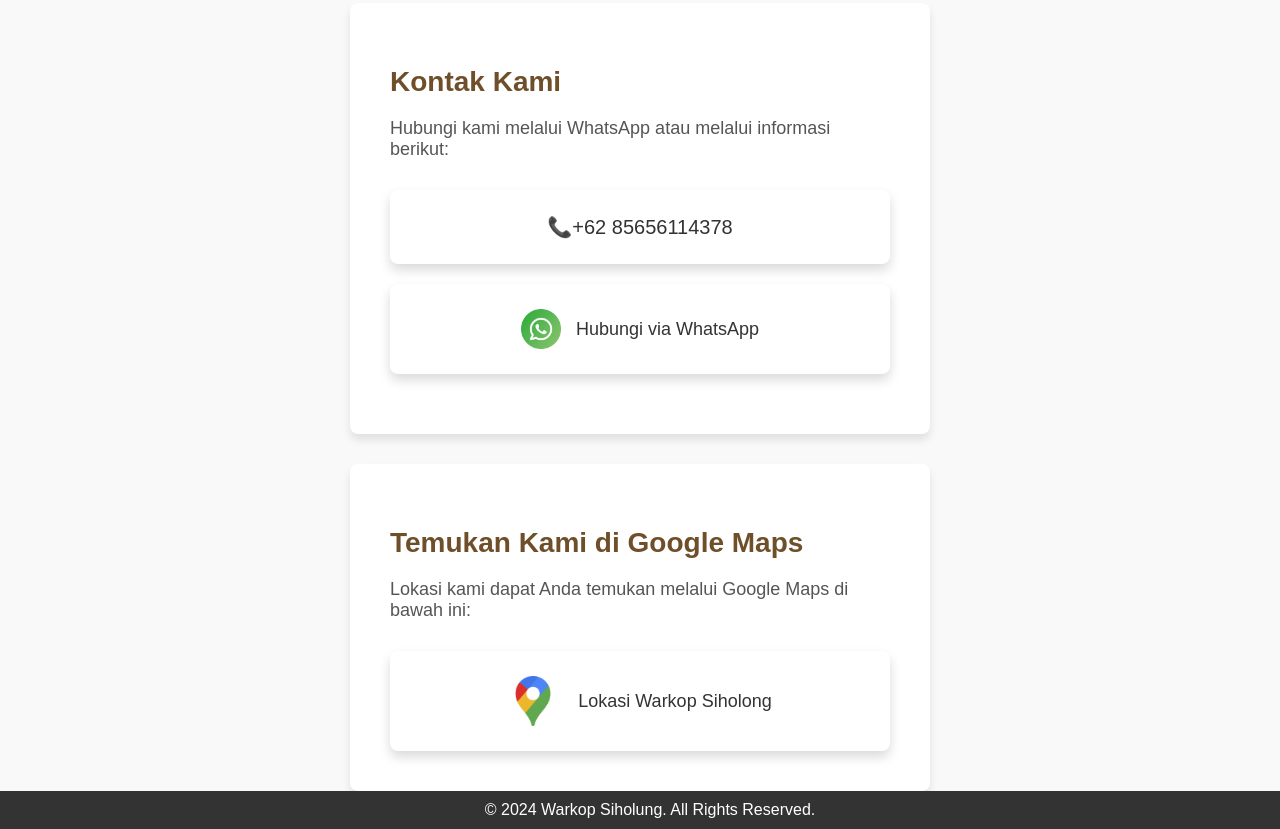
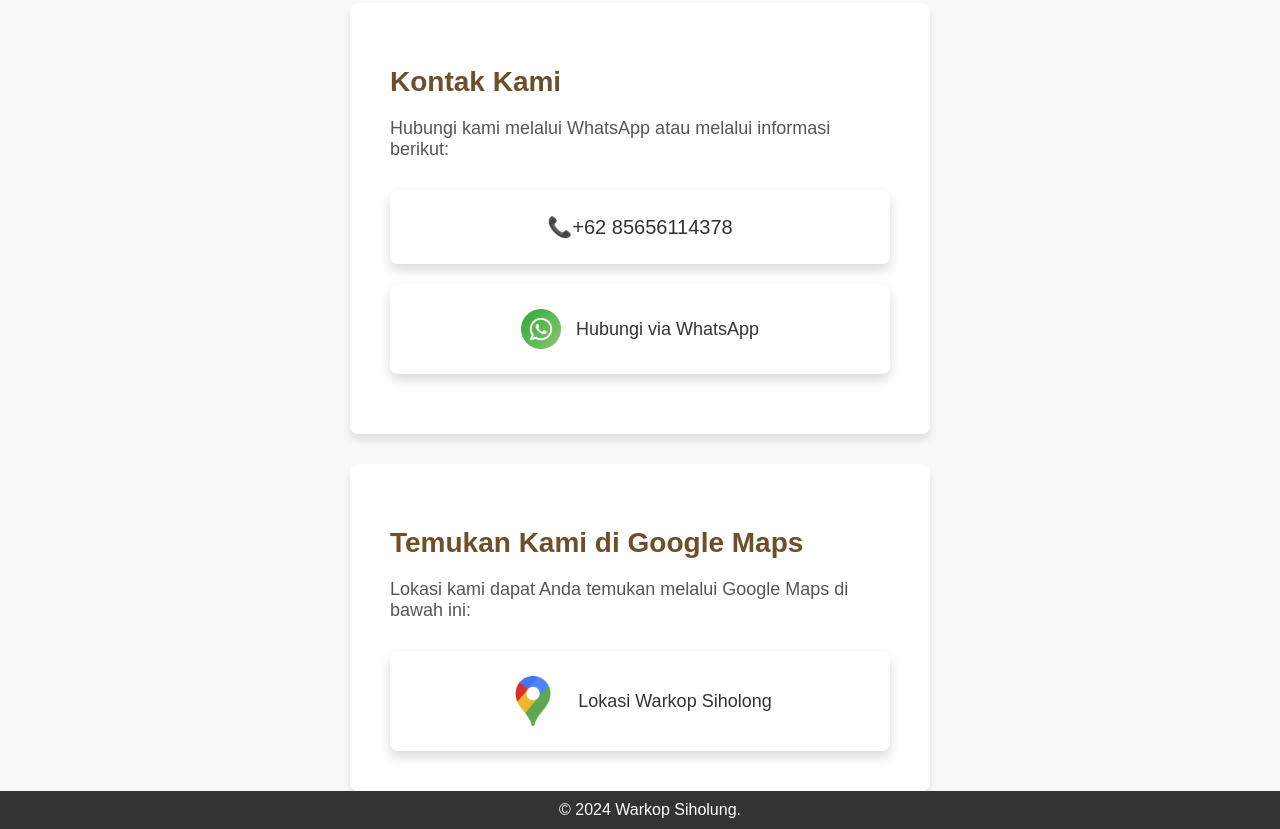
Before and after one commit to ahmadaaksa/Warkop-Siholung, a plain HTML site: page index.html in a window 1280 px wide. Shown: the part 1894-2723 px from the top of the page. Drawn offline with Linux system fonts and the light colour scheme.

Commit message:
Update index.html

```diff
--- a/index.html
+++ b/index.html
@@ -348,7 +348,7 @@ header.hero p {
     </div>
 
     <footer>
-        &copy; 2024 Warkop Siholung. All Rights Reserved.
+        &copy; 2024 Warkop Siholung.
     </footer>
 </body>
 </html>
```
